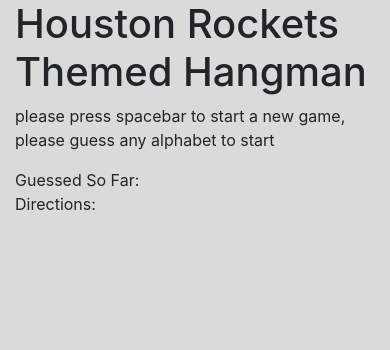
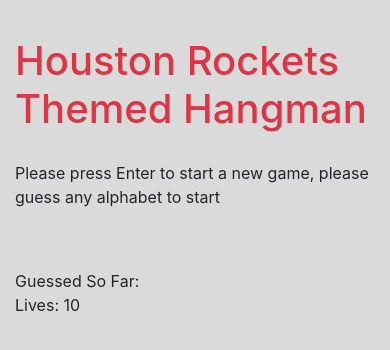
Before and after one commit to OzairK/Hangman-Game, a plain HTML site: page index.html in a window 390 px wide. Drawn offline with nearby package versions, Linux system fonts and the light colour scheme.

Commit message:
simple game version complete

```diff
--- a/assets/css/style.css
+++ b/assets/css/style.css
@@ -1,2 +1,19 @@
 body {
     background-color: rgb(218, 218, 218);
+}
+
+
+.title{
+    margin-top: 10%;
+    margin-bottom: 5%;
+}
+
+#game {
+    padding: 20px;
+    padding-left: 0px;
+}
+
+#results {
+    color: green;
+    font-size: 3em;
+}
--- a/assets/javascript/game.js
+++ b/assets/javascript/game.js
@@ -54,6 +54,10 @@
         badGuess = [];
         var html = "";
         document.querySelector("#results").innerHTML = html;
+        document.querySelector("#score").innerHTML = "Guessed So Far: ";
+        var newLivesDiv = document.createElement("div");
+        newLivesDiv.innerHTML = "Lives: 10";
+        score.appendChild(newLivesDiv); // adds it on the page
 
 
 
--- a/index.html
+++ b/index.html
@@ -16,25 +16,61 @@
 
 <body>
 
-    <!-- look into changiing background colors by users choice on menu -->
+
+
+
+
+
 
     <div class="container ">
-        <!--
-        <h1> Houston Rockets Themed Hangman</h1>
-        <p>please press 1 to start a new game, please guess any alphabet to start </p>
-        <input onkeyup="myFunction(event)"> </input>
-        <p id="game"> </p>
+        <div class="row title">
+            <div class="col-sm-2"></div>
+            <div class="col-sm-8">
+                <h1 class="text-danger"> Houston Rockets Themed Hangman</h1>
+            </div>
+            <div class="col-sm-2"></div>
+        </div>
 
-    </div> -->
+        <div class="row ">
+            <div class="col-sm-2"></div>
+            <div class="col-sm-8">
+                <p>Please press Enter to start a new game, please guess any alphabet to start </p>
+            </div>
+            <div class="col-sm-2"></div>
+        </div>
 
 
-            <div > <h1> Houston Rockets Themed Hangman</h1>
-                <p>please press spacebar to start a new game, please guess any alphabet to start </p>
-                <!-- <input onkeyup="myFunction(event)"> </input> one way to do it -->
+        <div class="row">
+            <div class="col-sm-2"></div>
+            <div class="col-sm-6">
                 <div id="game"> </div>
-                <div id="score"> Guessed So Far: </div>
+            </div>
+            <div class="col-sm-4">
+                <div id="directions">  </div>
+            </div>
+
+        </div>
+
+        <div class="row">
+            <div class="col-sm-2"></div>
+            <div class="col-sm-8">
+                <div id="score"> Guessed So Far:
+                    <br> Lives: 10 </div>
                 <div id="results"> </div>
-                <div id= "directions"> Directions:</div>
+            </div>
+            <div class="col-sm-2"></div>
+        </div>
+
+        <div class="row">
+                <div class="col-sm-2"></div>
+                <div class="col-sm-8">
+                    <div id="winningImage">  </div>
+
+                </div>
+                <div class="col-sm-2"></div>
+            </div>
+    </div>
+
 
 
 
@@ -46,3 +82,7 @@
 </body>
 
 </html>
+
+
+<!-- look into changiing background colors by users choice on menu -->
+<!-- <input onkeyup="myFunction(event)"> </input> one way to do it -->
```
Lines whose indentation alone changed are shown as unchanged.
